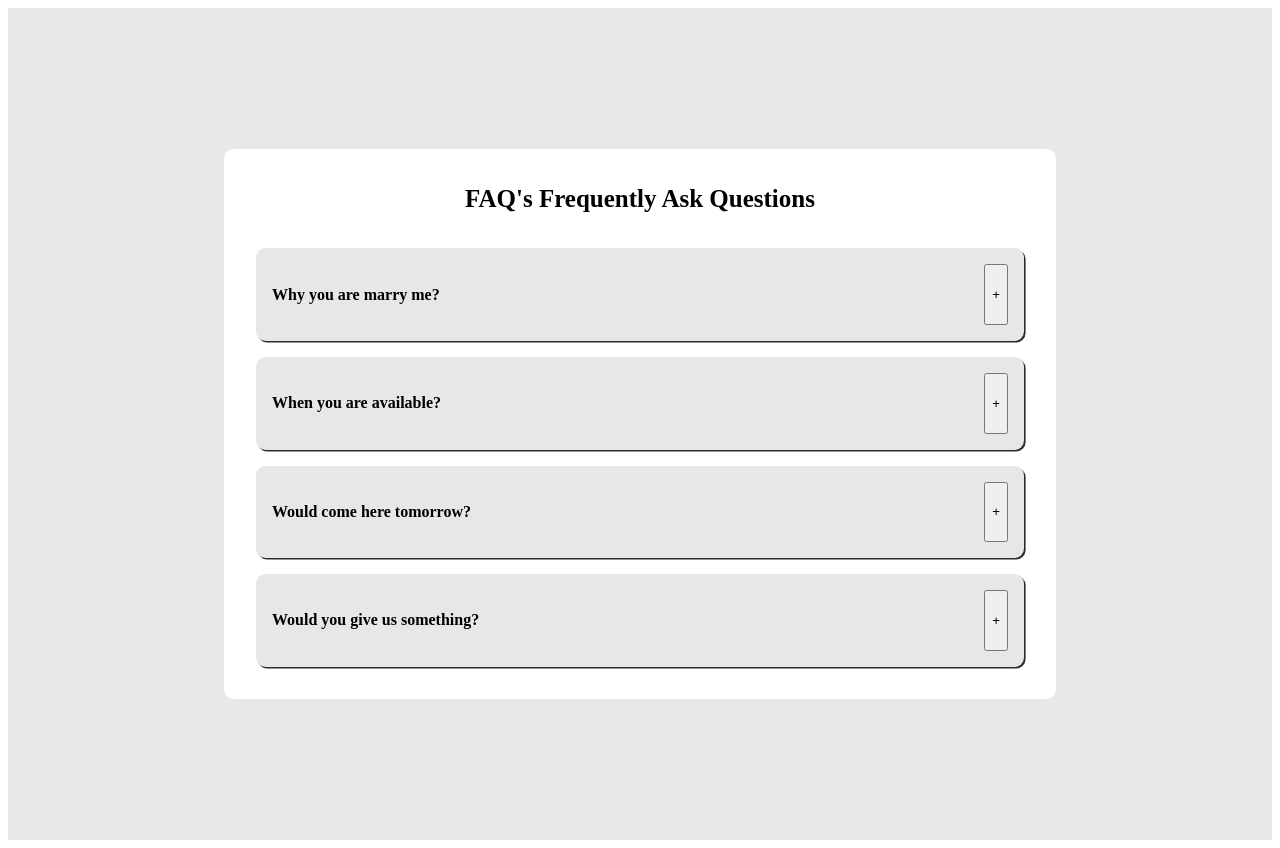
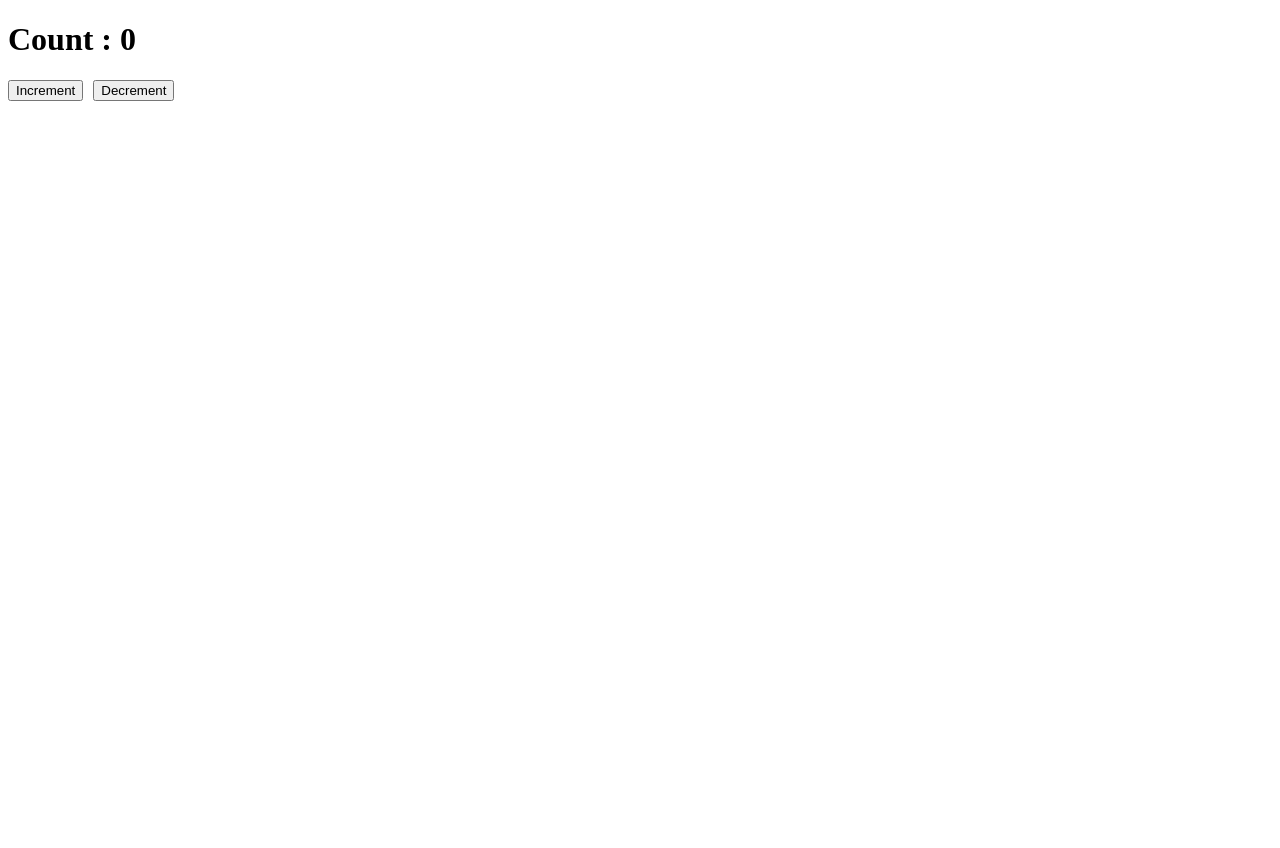
Before and after one commit to sahedalways/React---Portfolio-App-, a React (Create React App) app: page / in a window 1280 px wide. After the commit the page ends 800 px from the top, so only its background shows below. Built offline with nearby package versions, Linux system fonts and the light colour scheme.

Commit message:
new commit

```diff
--- a/src/App.js
+++ b/src/App.js
@@ -1,10 +1,10 @@
-import FAQs from "./Component/FAQ/FAQs";
+import UseEffect from "./Component/USEEFFECT/UseEffect";
 
 
 function App() {
   return (
  <div>
-<FAQs />
+<UseEffect />
  </div>
   );
 }
--- a/src/Component/FAQ/Data.js
+++ /dev/null
@@ -1,33 +0,0 @@
-const Faqsdata = [
-    {
-        id : 1,
-        title: "Why you are marry me?",
-        desc: "Lorem Ipsum is simply dummy text of the printing and typesetting industry. Lorem Ipsum has been the industry's standard dummy text ever including versions of Lorem Ipsum."
-    },
-
-
-
-    {
-        id : 2,
-        title: "When you are available?",
-        desc: "Lorem Ipsum is simply dummy text of the printing and typesetting industry. Lorem Ipsum has been the industry's standard dummy text ever recently with desktop publishing software like Aldus PageMaker including versions of Lorem Ipsum."
-    },
-
-
-
-    {
-        id : 3 ,
-        title: "Would come here tomorrow?",
-        desc: "Lorem Ipsum is simply dummy text of the printing and typesetting recently with desktop publishing software like Aldus PageMaker including versions of Lorem Ipsum."
-    },
-
-
-
-    {
-        id : 4,
-        title: "Would you give us something?",
-        desc: "Lorem Ipsum is simply dummy text of the printing and typesetting industry. Lorem Ipsum has been the industry's standard dummy text ever including versions of Lorem Ipsum."
-    }
-];
-
-export default Faqsdata;
--- a/src/Component/FAQ/FAQs.js
+++ /dev/null
@@ -1,20 +0,0 @@
-import React, { useState } from 'react';
-import Faqsdata from "./Data";
-import Faq from "./Faq";
-import style from "./faqs.module.css"
-
-
-const FAQs = () => {
-const [Data, setData] = useState( Faqsdata );
-
-  return (
-    <div className={style.container}>
-<section className={style.faqs}>
-  <h4 style={{textAlign: "center", fontSize: "25px", marginBottom: "35px", marginTop: "20px"}}>FAQ's Frequently Ask Questions</h4>
-{Data.map(faq => <Faq  key={faq.id} {...faq}/> )}
-</section>
-    </div>
-  )
-}
-
-export default FAQs
--- a/src/Component/FAQ/Faq.js
+++ /dev/null
@@ -1,26 +0,0 @@
-import React, { useState } from 'react'
-import style from "./faq.module.css"
-
-const FAQ = ( {id, title, desc} ) => {
-
-const [Toggle, setToggle] = useState(false)
-
-  return (
-<article className={style.faq}>
-<div>
-    <h4>{title}</h4>
-    <button onClick={() => {setToggle(!Toggle)}}>
-      {Toggle ? "-" : "+"}
-    </button>
-</div>
-
-
-{Toggle &&(
-  <p>{desc}</p>
-)}
-
-</article>
-  )
-}
-
-export default FAQ
--- a/src/Component/FAQ/faq.module.css
+++ /dev/null
@@ -1,13 +0,0 @@
-.faq {
-    margin: 1rem;
-    background-color: rgb(229, 231, 233);
-    padding: 1rem;
-    border-radius: 0.6rem;
-    box-shadow: 0.1rem 0.1rem #2c2c2c;
-}
-
-
-.faq div {
-    display: flex;
-    justify-content: space-between;
-}
--- a/src/Component/FAQ/faqs.module.css
+++ /dev/null
@@ -1,22 +0,0 @@
-.container {
-    min-height: 100vh;
-    display: flex;
-    justify-content: center;
-    align-items: center;
-    background-color: rgb(233,  232, 232);
-    padding: 1rem;
-}
-
-
-.faqs {
-    width: 50rem;
-    max-width: 100%;
-    background-color: white;
-    border-radius: 0.6rem;
-    padding: 1rem;
-}
-
-
-h1 {
-    text-align: center;
-}
--- /dev/null
+++ b/src/Component/USEEFFECT/UseEffect.js
@@ -0,0 +1,26 @@
+import React, { useEffect, useState } from 'react'
+
+const UseEffect = () => {
+const [count, setCount] = useState(0)
+
+const handleIncrementCount = ( ) => {
+setCount ((count) => count + 1)
+}
+
+const handleDecrementCount = () => {
+    setCount ((count) => count - 1)
+}
+
+
+
+  return (
+    <div >
+        <h1>Count : {count}</h1>
+
+        <button style={{marginRight: "10px"}}  onClick={handleIncrementCount}>Increment</button>
+        <button onClick={handleDecrementCount}>Decrement</button>
+    </div>
+  )
+}
+
+export default UseEffect
```
